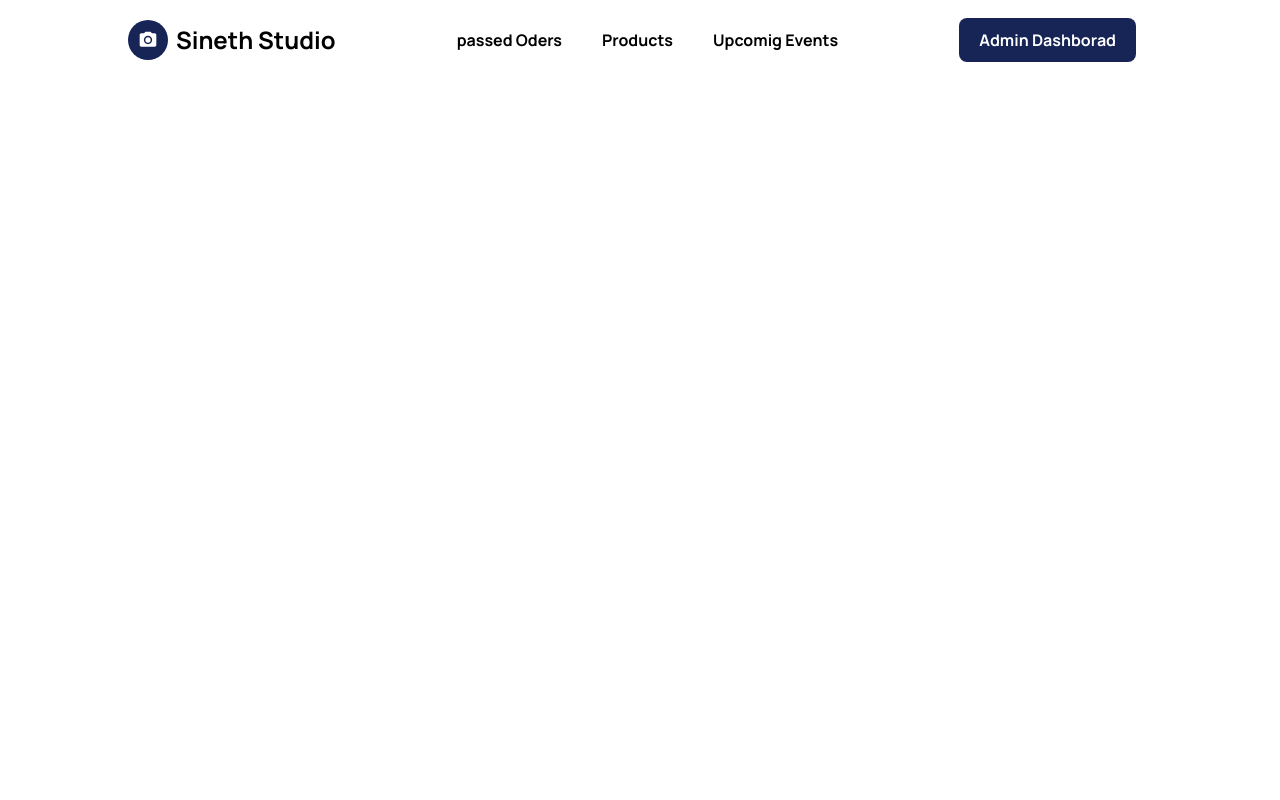
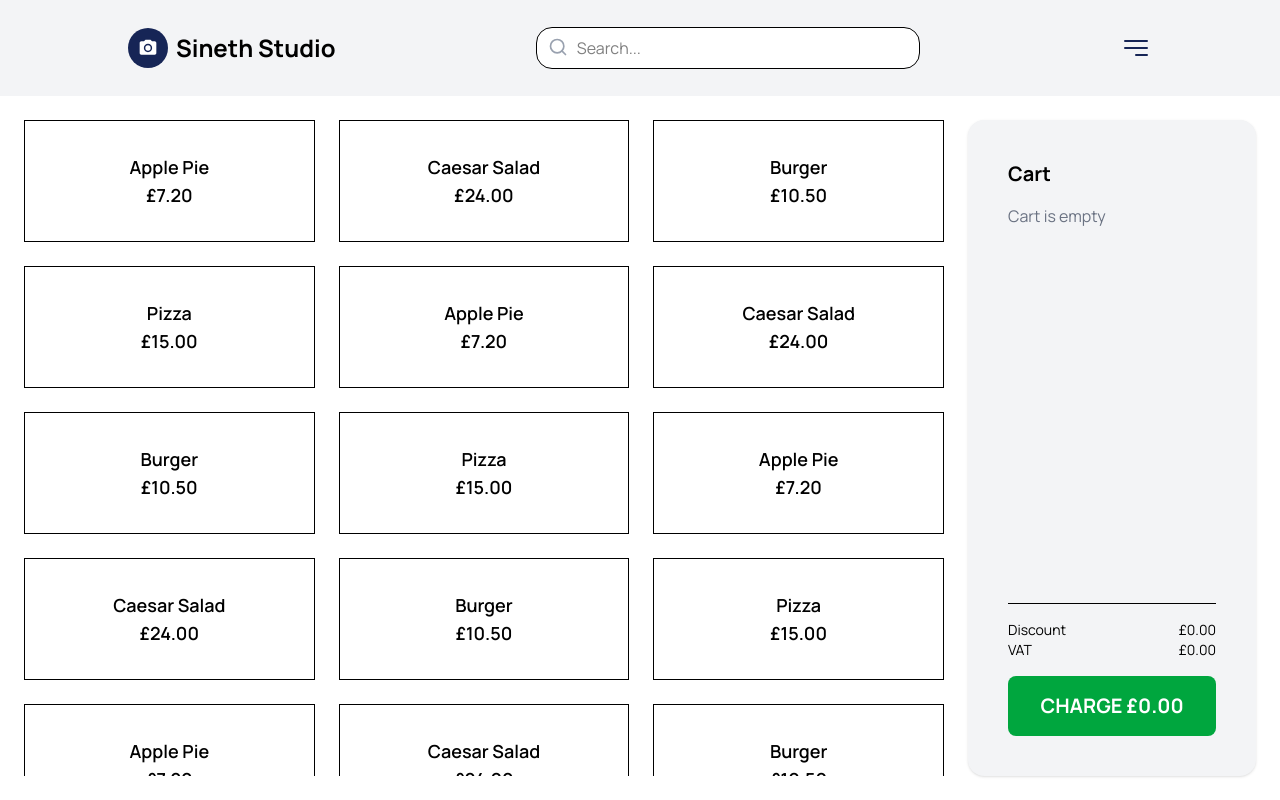
Before and after one commit to EA-Gayan/COM_app, a Next.js app: page /home in a window 1280 px wide. Built offline with nearby package versions, Linux system fonts and the light colour scheme.

Commit message:
complete pos dashboard

```diff
--- a/app/home/page.tsx
+++ b/app/home/page.tsx
@@ -1,12 +1,109 @@
+"use client";
+
+import { useState } from "react";
 import ResponsiveNav from "@/components/Helper/Navbar/ResponsiveNav";
+import Cart from "@/components/Common/Cart/Cart";
+import { CartItem } from "@/components/Common/Cart/Cart.types";
+
+// Example product list
+const products = [
+  { id: 1, name: "Apple Pie", price: 7.2 },
+  { id: 2, name: "Caesar Salad", price: 24.0 },
+  { id: 3, name: "Burger", price: 10.5 },
+  { id: 4, name: "Pizza", price: 15.0 },
+  { id: 5, name: "Apple Pie", price: 7.2 },
+  { id: 6, name: "Caesar Salad", price: 24.0 },
+  { id: 7, name: "Burger", price: 10.5 },
+  { id: 8, name: "Pizza", price: 15.0 },
+  { id: 9, name: "Apple Pie", price: 7.2 },
+  { id: 10, name: "Caesar Salad", price: 24.0 },
+  { id: 11, name: "Burger", price: 10.5 },
+  { id: 12, name: "Pizza", price: 15.0 },
+  { id: 13, name: "Apple Pie", price: 7.2 },
+  { id: 14, name: "Caesar Salad", price: 24.0 },
+  { id: 15, name: "Burger", price: 10.5 },
+  { id: 16, name: "Pizza", price: 15.0 },
+];
 
 const Home = () => {
+  const [cart, setCart] = useState<CartItem[]>([]);
+
+  // Add product to cart or increase quantity
+  const handleAddToCart = (product: {
+    id: number;
+    name: string;
+    price: number;
+  }) => {
+    setCart((prev) => {
+      const existing = prev.find((item) => item.id === product.id);
+      if (existing) {
+        return prev.map((item) =>
+          item.id === product.id
+            ? { ...item, quantity: item.quantity + 1 }
+            : item
+        );
+      } else {
+        return [...prev, { ...product, quantity: 1 }];
+      }
+    });
+  };
+
+  // Remove single item from cart
+  const handleRemoveItem = (id: number) => {
+    setCart((prev) => prev.filter((item) => item.id !== id));
+  };
+
+  // Clear all items from cart
+  const handleClearAll = () => {
+    setCart([]);
+  };
+
+  // Calculate totals
+  const discount = 0;
+  const vat =
+    cart.reduce((acc, item) => acc + item.price * item.quantity, 0) * 0.15; // 15% VAT
+  const total =
+    cart.reduce((acc, item) => acc + item.price * item.quantity, 0) +
+    vat -
+    discount;
+
   return (
-    <>
-      <div className="overflow-hidden">
+    <div className="flex flex-col h-screen">
+      {/* Top Navbar */}
+      <div className="sticky top-0 z-10">
         <ResponsiveNav />
       </div>
-    </>
+
+      {/* Content Area */}
+      <div className="flex flex-1 gap-6 p-6 overflow-hidden">
+        {/* Left Side - Products */}
+        <div className="flex-1 h-full overflow-y-auto">
+          <div className="grid grid-cols-1 md:grid-cols-2 lg:grid-cols-3 gap-6">
+            {products.map((product) => (
+              <div
+                key={product.id}
+                className="p-8 border border-black bg-white text-center text-lg font-semibold cursor-pointer hover:bg-gray-100"
+                onClick={() => handleAddToCart(product)}
+              >
+                {product.name} <br /> £{product.price.toFixed(2)}
+              </div>
+            ))}
+          </div>
+        </div>
+
+        {/* Right Side - Cart */}
+        <div className="w-72 bg-gray-100 p-6 rounded-2xl shadow flex flex-col">
+          <Cart
+            items={cart}
+            discount={discount}
+            vat={vat}
+            total={total}
+            onRemoveItem={handleRemoveItem}
+            onClearAll={handleClearAll}
+          />
+        </div>
+      </div>
+    </div>
   );
 };
 
--- /dev/null
+++ b/components/Common/Cart/Cart.tsx
@@ -0,0 +1,61 @@
+import React from "react";
+import { FaTrash } from "react-icons/fa";
+import { CartProps } from "./Cart.types";
+
+const Cart = (props: CartProps) => {
+  return (
+    <div className="flex flex-col h-full p-4">
+      <div className="flex justify-between items-center mb-4">
+        <h2 className="text-xl font-bold">Cart</h2>
+        {props.items.length > 0 && props.onClearAll && (
+          <button
+            className="text-red-600 hover:text-red-800 font-semibold flex items-center gap-1"
+            onClick={props.onClearAll}
+          >
+            <FaTrash /> Clear All
+          </button>
+        )}
+      </div>
+
+      <div className="flex-1 overflow-y-auto max-h-[60vh]">
+        {props.items.length === 0 && (
+          <p className="text-gray-500">Cart is empty</p>
+        )}
+        {props.items.map((item) => (
+          <div
+            key={item.id}
+            className="flex justify-between items-center mb-2 border-b pb-2"
+          >
+            <div className="flex items-center gap-2">
+              <FaTrash
+                className="text-red-600 cursor-pointer hover:text-red-800"
+                onClick={() => props.onRemoveItem(item.id)}
+              />
+              <span>
+                {item.quantity} x {item.name}
+              </span>
+            </div>
+            <div>£{(item.price * item.quantity).toFixed(2)}</div>
+          </div>
+        ))}
+      </div>
+
+      <div className="mt-4 border-t pt-4 text-sm">
+        <div className="flex justify-between">
+          <span>Discount</span>
+          <span>£{props.discount.toFixed(2)}</span>
+        </div>
+        <div className="flex justify-between">
+          <span>VAT</span>
+          <span>£{props.vat.toFixed(2)}</span>
+        </div>
+      </div>
+
+      <div className="mt-4 bg-green-600 text-white font-bold text-xl p-4 text-center rounded-lg cursor-pointer">
+        CHARGE £{props.total.toFixed(2)}
+      </div>
+    </div>
+  );
+};
+
+export default Cart;
--- /dev/null
+++ b/components/Common/NavSearch/SearchBar.tsx
@@ -0,0 +1,44 @@
+"use client";
+import React, { useState } from "react";
+import { SearchBarProps } from "./SearchBar.types";
+import { Search } from "lucide-react";
+
+const SearchBar: React.FC<SearchBarProps> = ({
+  isShow,
+  placeholder = "Search...",
+  value,
+  onChange,
+  onSearch,
+}) => {
+  const [internalValue, setInternalValue] = useState("");
+
+  if (!isShow) return null;
+
+  const handleChange = (e: React.ChangeEvent<HTMLInputElement>) => {
+    const newValue = e.target.value;
+    setInternalValue(newValue);
+    onChange?.(newValue);
+  };
+
+  const handleSearch = () => {
+    onSearch?.(value ?? internalValue);
+  };
+
+  return (
+    <div>
+      <div className="relative w-96">
+        <Search className="absolute left-3 top-2.5 h-5 w-5 text-gray-400" />
+        <input
+          type="text"
+          className="w-full pl-10 pr-3 py-2 border rounded-2xl focus:ring-2 focus:ring-blue-950 outline-none bg-white"
+          placeholder={placeholder}
+          value={value ?? internalValue}
+          onChange={handleChange}
+          onKeyDown={(e) => e.key === "Enter" && handleSearch()}
+        />
+      </div>
+    </div>
+  );
+};
+
+export default SearchBar;
--- /dev/null
+++ b/components/Common/NavSearch/SearchBar.types.ts
@@ -0,0 +1,7 @@
+export interface SearchBarProps {
+  isShow: boolean; // show or hide
+  placeholder?: string; // input placeholder text
+  value?: string; // controlled input
+  onChange?: (value: string) => void; // callback when typing
+  onSearch?: (value: string) => void; // callback when pressing Enter or Search btn
+}
--- a/components/Helper/Navbar/MobileNav.tsx
+++ b/components/Helper/Navbar/MobileNav.tsx
@@ -5,30 +5,37 @@ import { CgClose } from "react-icons/cg";
 import { NavProps } from "./Navbar.types";
 
 const MobileNav = (props: NavProps) => {
-  const navOpen = props.showNav ? "translate-x-0" : "translate-x-[-100%]";
+  const navOpen = props.showNav ? "translate-x-0" : "-translate-x-full";
+
   return (
     <div>
       <div
-        className={`fixed ${navOpen} inset-0 transform transition-all duration-500 z-[1002] bg-black opacity-70 w-full h-screen`}
-      ></div>
-      <div
-        className={`text-white ${navOpen} fixed justify-center flex flex-col h-full transform transition-all duration-500 delay-300 w-[80%] sm:w-[60%] bg-blue-950 space-y-6 z-[1050]`}
+        className={`
+          fixed top-0 left-0 h-full transform transition-all duration-500 ease-in-out z-[1050]
+          ${navOpen}
+          w-full sm:w-[60%] md:w-[40%] lg:w-[20%]
+          bg-blue-950 text-white flex flex-col space-y-6 p-8
+        `}
       >
-        {Navlinks.map((li) => {
-          return (
+        {/* Close button */}
+        <CgClose
+          onClick={props.closeNav}
+          className="absolute top-4 right-4 sm:w-8 sm:h-8 w-6 h-6 cursor-pointer hover:scale-110 transition"
+        />
+
+        {/* Navigation Links */}
+        <nav className="flex flex-col gap-6 mt-10">
+          {Navlinks.map((li) => (
             <Link
               key={li.id}
               href={li.url}
-              className="text-white w-fit text-[20px] ml-12 border-b-[1.5px] pb-1 border-white sm:text-[30px]"
+              className="text-white text-lg sm:text-xl md:text-2xl border-b border-white pb-2 w-fit hover:text-blue-300 transition"
+              onClick={props.closeNav} // Close nav when link clicked
             >
-              <p>{li.label}</p>
+              {li.label}
             </Link>
-          );
-        })}
-        <CgClose
-          onClick={props.closeNav}
-          className="absolute top-[0.7rem] right-[1.4rem] sm:w-8 sm:h-8 w-6 h-6"
-        />
+          ))}
+        </nav>
       </div>
     </div>
   );
--- a/components/Helper/Navbar/Nav.tsx
+++ b/components/Helper/Navbar/Nav.tsx
@@ -1,36 +1,16 @@
 "use client";
-import { Navlinks } from "@/constant/constant";
-import Link from "next/link";
+import SearchBar from "@/components/Common/NavSearch/SearchBar";
 import { useEffect, useState } from "react";
 import { HiBars3BottomRight } from "react-icons/hi2";
 import { MdCameraAlt } from "react-icons/md";
 import { NavProps } from "./Navbar.types";
 
 const Nav = (props: NavProps) => {
-  const [navBg, setNavBg] = useState(false);
+  const [searchValue, setSearchValue] = useState("");
 
-  useEffect(() => {
-    const handler = () => {
-      if (window.scrollY >= 90) {
-        setNavBg(true);
-      } else {
-        setNavBg(false);
-      }
-    };
-
-    window.addEventListener("scroll", handler);
-
-    return () => {
-      window.removeEventListener("scroll", handler);
-    };
-  }, []);
-
+  console.log(searchValue);
   return (
-    <div
-      className={`fixed w-full h-[10vh] z-[100] transition-all duration-200 ${
-        navBg ? " shadow-md" : "bg-transparent"
-      }`}
-    >
+    <div className={"w-full h-[12vh] transition-all duration-200 bg-gray-100"}>
       <div className="flex items-center h-full justify-between w-[90%] xl:w-[80%] mx-auto">
         {/* Logo */}
         <div className="flex items-center space-x-2">
@@ -42,26 +22,16 @@ const Nav = (props: NavProps) => {
           </h1>
         </div>
         <div className=" hidden lg:flex items-center space-x-10">
-          {Navlinks.map((li) => {
-            return (
-              <Link
-                key={li.id}
-                href={li.url}
-                className="text-black hover:text-green-700 font-bold transition-all duration-200"
-              >
-                <p>{li.label}</p>
-              </Link>
-            );
-          })}
+          <SearchBar
+            isShow={true}
+            onSearch={(value) => setSearchValue(value)}
+          />
         </div>
         {/* Admin button */}
         <div className=" flex items-center space-x-4">
-          <button className="bg-blue-950 px-5 py-2.5 text-white font-bold rounded-lg hover:bg-black transition-all duration-300 cursor-pointer">
-            Admin Dashborad
-          </button>
           <HiBars3BottomRight
             onClick={props.openNav}
-            className="w-8 h-8 cursor-pointer text-blue-950 lg:hidden"
+            className="w-8 h-8 cursor-pointer text-blue-950 "
           />
         </div>
       </div>
--- a/constant/constant.ts
+++ b/constant/constant.ts
@@ -15,4 +15,9 @@ export const Navlinks = [
     url: "#_",
     label: "Upcomig Events",
   },
+  {
+    id: 4,
+    url: "#_",
+    label: "Admin Dashborad",
+  },
 ];
```
Also changed, not shown: components/Common/Cart/Cart.types.ts (added, +16 -0 lines).
